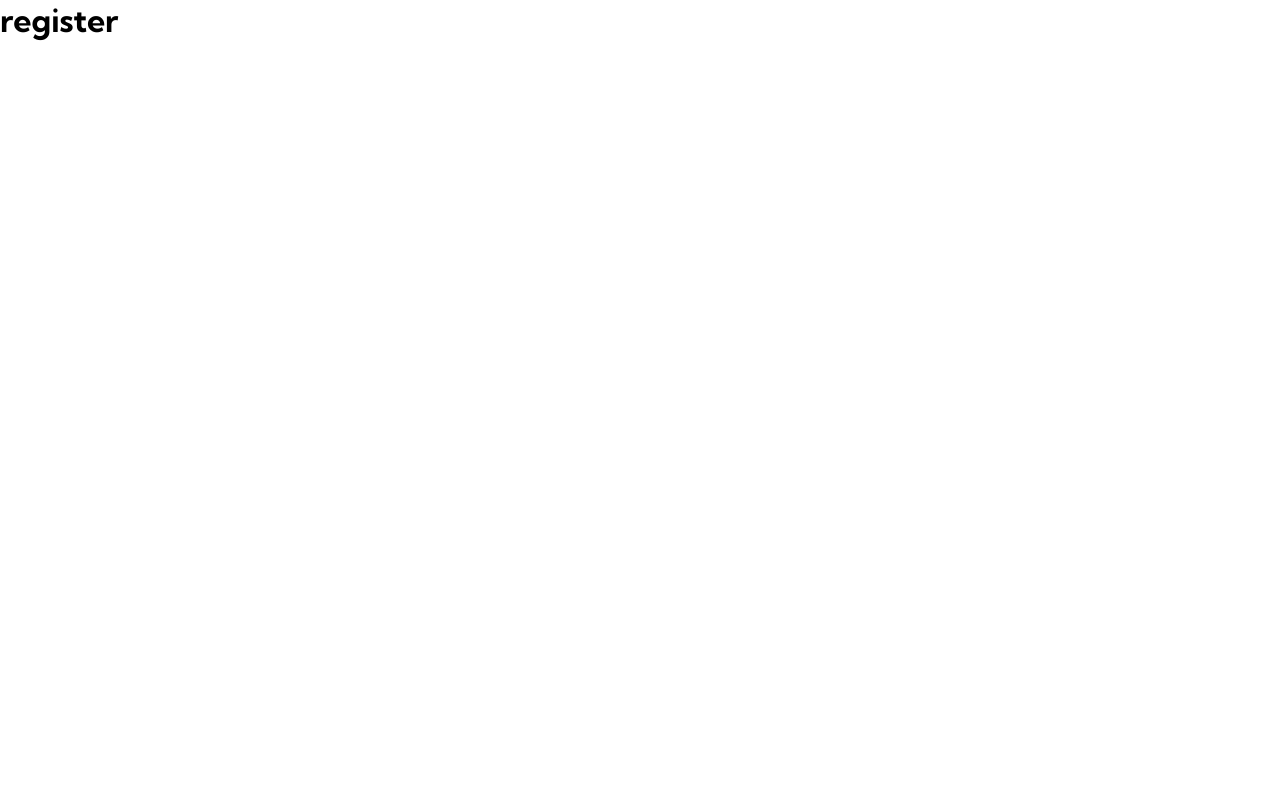
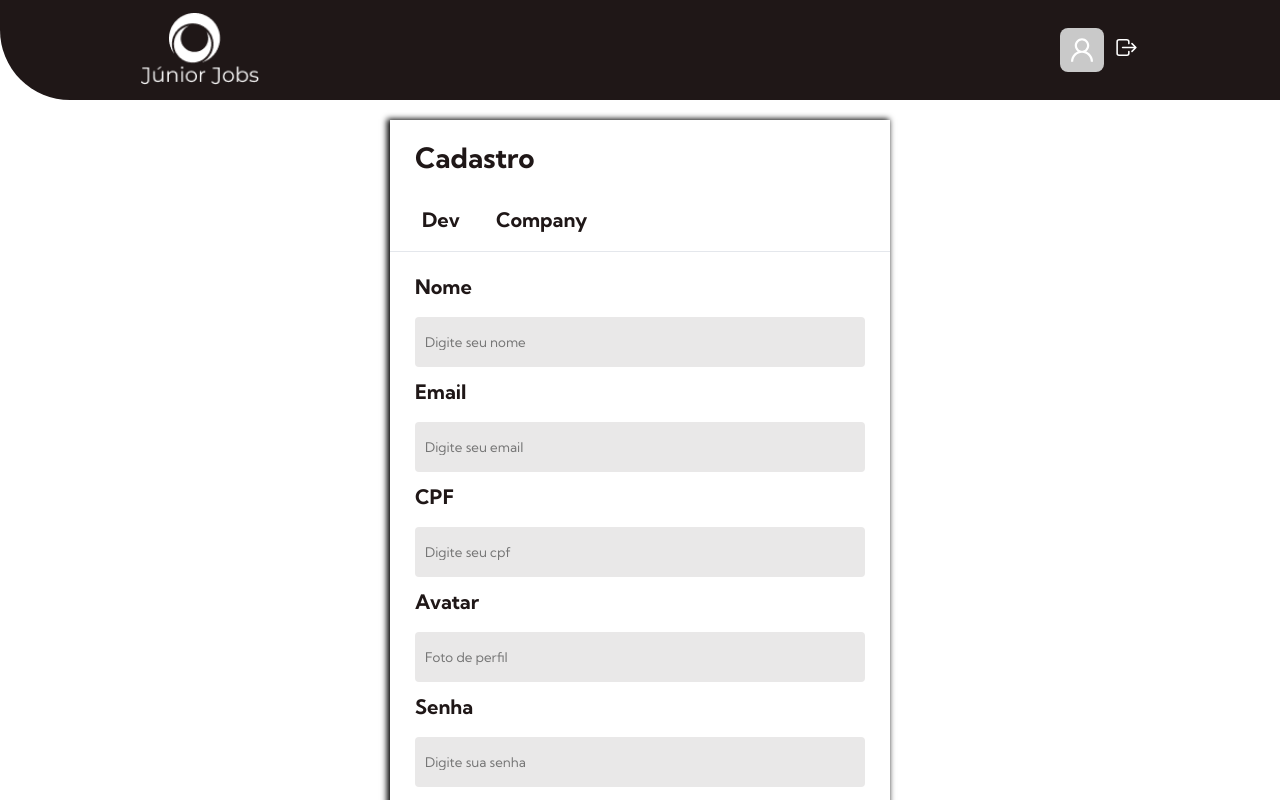
Before and after one commit to dbnvides/Junior-jobs-v2, a React (Create React App) app: page /register in a window 1280 px wide. Shown: the top 800 px of the page. Built offline with nearby package versions, Linux system fonts and the light colour scheme.

Commit message:
feat/login

```diff
--- a/src/App.tsx
+++ b/src/App.tsx
@@ -1,9 +1,23 @@
 import { MainRoutes as Routes } from "./routes";
 import { Global } from "./styles/global";
+import 'react-toastify/dist/ReactToastify.css';
+import { ToastContainer } from "react-toastify";
 
 function App() {
   return (
     <>
+    <ToastContainer
+      position="top-right"
+      autoClose={2000}
+      hideProgressBar={false}
+      newestOnTop={false}
+      closeOnClick
+      rtl={false}
+      pauseOnFocusLoss
+      draggable
+      pauseOnHover
+      theme="colored"
+    />
       <Global />
       <Routes />
     </>
--- /dev/null
+++ b/src/contexts/authContext.tsx
@@ -0,0 +1,76 @@
+import { AxiosError } from "axios";
+import { createContext, useState } from "react";
+import { useNavigate } from "react-router-dom";
+import { toast } from "react-toastify";
+import { api } from "../services/api";
+import { iLogin } from "../services/loginRequest";
+import { iRegister } from "../services/registerRequest";
+
+
+interface iChildren {
+    children: React.ReactNode
+}
+
+interface iContextValue {
+    registerUser: (body: iRegister) => Promise<void>,
+    login: (body: iLogin) => Promise<void>
+}
+interface iUser {
+    email: string;
+    name: string;
+    password: string;
+    documentation: string;
+    avatar: string;
+    type: string;
+    id: number
+}
+export const authContext = createContext({} as iContextValue)
+
+export const AuthProvider = ({ children }: iChildren) => {
+    const [ user , setUser ] = useState<iUser[] | null>(null)
+    const navigate = useNavigate()
+
+    const registerUser = async (body : iRegister) => {
+        try {
+            const response = await api.post("users",body)
+
+            toast.success("Usuario criado com sucesso")
+            setTimeout(() => {
+                navigate("/");
+            }, 2000);
+
+
+        } catch (error: AxiosError | any ) {
+            toast.error(error.response.data)
+            console.error(error)
+        }
+    }
+
+    const login = async (body : iLogin) => {
+        try {
+            const response = await api.post("login",body)
+            const { accessToken, user: userResponse } = response.data;
+            localStorage.setItem("@TOKEN",accessToken)
+            localStorage.setItem("@ID",userResponse.id)
+            setUser(userResponse)
+
+            toast.success("Login feito com sucesso")
+            setTimeout(() => {
+                if(userResponse.type ==="Dev"){
+                    navigate("/UserProfile")
+                }else{
+                    navigate("/Company")
+                }
+            }, 2000);
+        } catch (error) {
+            toast.error("Email ou senha invalidos")
+        }
+    }
+
+
+    return (
+        <authContext.Provider value={{ registerUser, login }}>
+            {children}
+        </authContext.Provider>
+    )
+}
--- a/src/index.tsx
+++ b/src/index.tsx
@@ -4,6 +4,7 @@ import './index.css';
 import App from './App';
 import reportWebVitals from './reportWebVitals';
 import { BrowserRouter } from 'react-router-dom';
+import { AuthProvider } from './contexts/authContext';
 
 const root = ReactDOM.createRoot(
   document.getElementById('root') as HTMLElement
@@ -11,7 +12,9 @@ const root = ReactDOM.createRoot(
 root.render(
   <React.StrictMode>
     <BrowserRouter>
-      <App />
+      <AuthProvider>
+        <App />
+      </AuthProvider>
     </BrowserRouter>
   </React.StrictMode>
 );
--- a/src/pages/login/index.tsx
+++ b/src/pages/login/index.tsx
@@ -1,9 +1,31 @@
+import { SubmitHandler, useForm } from "react-hook-form"
 import { Link } from "react-router-dom"
 import { Header } from "../../components/Header"
 import { Input } from "../../components/Input"
+import { iLogin } from "../../services/loginRequest"
 import { StyleSection } from "./style"
+import * as yup from "yup"
+import { yupResolver } from "@hookform/resolvers/yup"
+import { SpanErro } from "../register/style"
+import { useContext } from "react"
+import { authContext } from "../../contexts/authContext"
 
 export const Login = () =>{
+    const { login } = useContext(authContext)
+    const schema = yup.object().shape({
+        email: yup.string().required("O email e obrigatorio").email("email invalido"),
+        password: yup.string().required("A senha e obrigatoria")
+
+
+    })
+    const {register, handleSubmit , formState : { errors }}  = useForm<iLogin>({
+
+    })
+
+    const onSubmit:SubmitHandler<iLogin> = (data) => {
+        localStorage.clear()
+        login(data)
+    }
     return (
         <>
         <Header/>
@@ -11,10 +33,12 @@ export const Login = () =>{
             <div>
                 <h2>Login</h2>
             </div>
-           <form>
-            <Input  label="Email" type="email" placeholder="Digite seu email" />
-            <Input  label="Senha" type="password" placeholder="Digite sua senha" />
-            <button>Entrar</button>
+           <form onSubmit={handleSubmit(onSubmit)}>
+            <Input  label="Email" type="email" placeholder="Digite seu email" {...register("email")}/>
+            {errors.email?.message && <SpanErro>{errors.email.message}</SpanErro>}
+            <Input  label="Senha" type="password" placeholder="Digite sua senha" {...register("password")}/>
+            {errors.password?.message && <SpanErro>{errors.password.message}</SpanErro>}
+            <button type="submit">Entrar</button>
             <span>Ou</span>
             <Link  to={"/register"}>Cadastrar</Link>
            </form>
--- /dev/null
+++ b/src/pages/register/index.tsx
@@ -0,0 +1,71 @@
+import { useContext, useState } from "react"
+import { SubmitHandler ,useForm } from "react-hook-form"
+import { Link } from "react-router-dom"
+import { Header } from "../../components/Header"
+import { Input } from "../../components/Input"
+import { iRegister } from "../../services/registerRequest"
+import { SpanErro, StyleDiv, StyleSectionRe } from "./style"
+import * as yup from "yup"
+import { yupResolver } from "@hookform/resolvers/yup"
+import { authContext } from "../../contexts/authContext"
+
+export const Register = () => {
+    const [ typed , setTyped ] = useState(false)
+    const { registerUser } = useContext(authContext)
+    const schema = yup.object().shape({
+        name: yup.string().required("O nome e obrigatorio").min(4, "o minino de caracteres e 4"),
+        email: yup.string().required("O email e obrigatorio").email("email invalido"),
+        documentation : yup.string().required(typed ? "cnpj obrigatorio" : "cpf obrigatorio").matches(typed ? /[0-9]{2}\.?[0-9]{3}\.?[0-9]{3}\/?[0-9]{4}\-?[0-9]{2}/ : /[0-9]{3}\.?[0-9]{3}\.?[0-9]{3}\-?[0-9]{2}/, typed ? "O cnpj tem 14 digitos" : "O cpf tem 11 digitos"),
+        avatar : yup.string().required("Avatar obrigatorio"),
+        password: yup.string().required("A senha e obrigatoria")
+            .matches(/(?=.*?[A-Z])/, "Pelo menos uma letra maiúscula")
+            .matches(/(?=.*?[a-z])/, "Pelo menos uma letra minúscula")
+            .matches(/(?=.*?[0-9])/, "pelo menos um numero")
+            .matches(/(?=.*?[#?!@$%^&*-])/, "Pelo menos um caractere especial")
+            .min(8, "pelo menos oito caracteres"),
+        confirPass: yup.string().required("Confirmação da senha e obrigatoria").oneOf([yup.ref("password")], "As senhas devem ser a mesma "),
+    })
+    const { register, handleSubmit , formState : { errors }} = useForm<iRegister>({
+        resolver: yupResolver(schema)
+    })
+    let types  = {
+        type: "Dev"
+    }
+    if(typed){
+        types.type = "Company"
+    }
+    const onSubmit: SubmitHandler<iRegister> =( data )=> {
+        registerUser({...data,type : types.type})
+    }
+    return (
+        <>
+            <Header />
+            <StyleSectionRe>
+                <div>
+                    <h2>Cadastro</h2>
+                    <StyleDiv>
+                        <button onClick={()=> setTyped(false)}>Dev</button>
+                        <button onClick={()=> setTyped(true)}>Company</button>
+                    </StyleDiv>
+                </div>
+                <form onSubmit={handleSubmit(onSubmit)}>
+                    <Input label="Nome" type="text" placeholder={typed ? "Nome fantasia"  : "Digite seu nome"} {...register("name")} />
+                    {errors.name?.message && <SpanErro>{errors.name.message}</SpanErro>}
+                    <Input label="Email" type="email" placeholder="Digite seu email" {...register("email")}/>
+                    {errors.email?.message && <SpanErro>{errors.email.message}</SpanErro>}
+                    <Input label={typed ? "CNPJ" : "CPF"} type="text" placeholder={typed ? "Digite seu cnpj" : "Digite seu cpf"} {...register("documentation")} />
+                    {errors.documentation?.message && <SpanErro>{errors.documentation.message}</SpanErro>}
+                    <Input label="Avatar" type="text" placeholder={typed ? "Logo da empresa" : "Foto de perfil"} {...register("avatar")}/>
+                    {errors.avatar?.message && <SpanErro>{errors.avatar.message}</SpanErro>}
+                    <Input label="Senha" type="password" placeholder="Digite sua senha"  {...register("password")} />
+                    {errors.password?.message && <SpanErro>{errors.password.message}</SpanErro>}
+                    <Input label="Confirmar senha" type="password" placeholder="Digite novamente sua senha" {...register("confirPass")} />
+                    {errors.confirPass?.message && <SpanErro>{errors.confirPass.message}</SpanErro>}
+                    <button type="submit">Cadastrar</button>
+                    <span>Ou</span>
+                    <Link to={"/"}>Voltar</Link>
+                </form>
+            </StyleSectionRe>
+        </>
+    )
+}
--- /dev/null
+++ b/src/pages/register/style.ts
@@ -0,0 +1,87 @@
+import styled from "styled-components";
+
+export const StyleSectionRe = styled.section`
+   width: 90%;
+   max-width: 500px;
+   height: 100%;
+   margin: 0 auto;
+   box-shadow: -2px 0px 6px 1px rgba(0,0,0,1);
+   margin-top: 20px;
+   margin-bottom:50px;
+
+   && div:nth-child(1) {
+      width:100%;
+      border-bottom:solid 1px #6e809830;
+
+   }
+
+   && div h2 {
+      width:90%;
+      margin:0 auto;
+      padding: 20px 0;
+
+      font-size:var(--title-2);
+      font-weight:var(--bold);
+      color:var(--color-primary);
+   }
+   && form {
+      width: 90%;
+      margin: 0 auto;
+      display: flex;
+      flex-direction: column;
+      gap: 12px;
+
+      margin-top:22px;
+   }
+
+   && form button {
+      width:100%;
+      height:48px;
+      background-color:var(--color-primary);
+      color:var(--white);
+      border-radius:var(--radius-1);
+   }
+
+   && form span {
+      text-align:center;
+   }
+
+   && a {
+      width:100%;
+      height:48px;
+      background-color:#e9e8e8;
+      color:var(--color-primary);
+      border-radius:var(--radius-1);
+      text-align:center;
+      padding-top:15px;
+      margin-bottom:40px;
+   }
+`
+export const StyleDiv = styled.div`
+   display:flex;
+   gap:12px;
+   margin-bottom:8px;
+   margin-left:20px;
+
+   && button {
+      height:48px;
+      padding:12px;
+      border:none;
+      border-radius:var(--radius-1);
+
+      font-size:20px;
+      font-weight:var(--bold);
+      color:var(--color-primary);
+
+   }
+
+   && button:focus{
+      background-color:var(--color-primary);
+      color:var(--white);
+   }
+`
+export const SpanErro = styled.p`
+    font-size:var(--font-size-2);
+    color:var(--negative);
+    font-weight:var(--font-weight-2);
+`
--- a/src/routes/index.tsx
+++ b/src/routes/index.tsx
@@ -1,12 +1,13 @@
 import { Navigate, Route, Routes } from "react-router-dom";
 import { Login } from "../pages/login";
+import { Register } from "../pages/register";
 
 
 export const MainRoutes = () => {
     return(
         <Routes>
             <Route path="/" element={<Login/>}/>
-            <Route path="/register" element={<h1>register</h1>}/>
+            <Route path="/register" element={<Register/>}/>
         </Routes>
     )
 }
--- a/src/services/registerRequest.tsx
+++ b/src/services/registerRequest.tsx
@@ -4,6 +4,7 @@ export interface iRegister {
   name: string;
   email: string;
   password: string;
+  confirPass: string;
   documentation: string;
   avatar: string;
   type: string;
```
